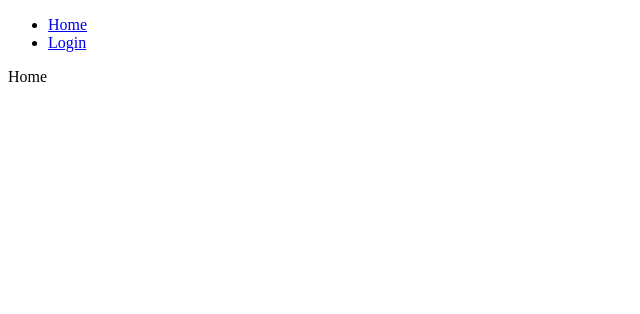
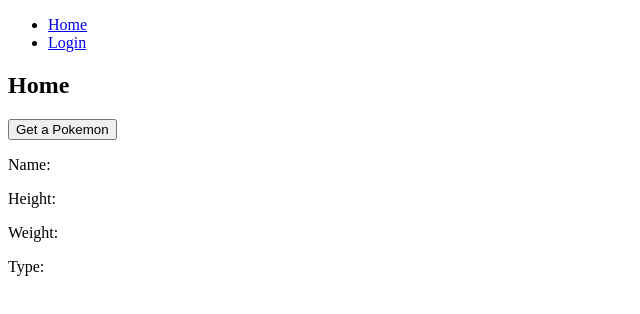
Before and after one commit to Lauraillouz/digitous-react, a React (Create React App) app in the folder poke-context/: page / in a window 1280 px wide. Shown: the top 314 px of the page, without its empty margins (0-640 px from the left). Built offline with nearby package versions, Linux system fonts and the light colour scheme; no server answers.

Commit message:
Homepage created

```diff
--- a/poke-context/src/components/Home.js
+++ b/poke-context/src/components/Home.js
@@ -1,5 +1,39 @@
+import { useEffect, useState } from "react";
+
+function randomNumber() {
+  return Math.floor(Math.random() * 100) + 1;
+}
+
 const Home = () => {
-  return <div>Home</div>;
+  const [pokemon, setPokemon] = useState({});
+  /*   const [newPokemon, setNewPokemon] = useState(); */
+
+  useEffect(() => {
+    fetch("https://pokeapi.co/api/v2/pokemon/1")
+      .then((res) => res.json())
+      .then((res) => {
+        setPokemon(res);
+      });
+  }, []);
+
+  const getPokemon = () => {
+    fetch(`https://pokeapi.co/api/v2/pokemon/${randomNumber()}`)
+      .then((res) => res.json())
+      .then((res) => {
+        setPokemon(res);
+      });
+  };
+
+  return (
+    <div>
+      <h2>Home</h2>
+      <button onClick={getPokemon}>Get a Pokemon</button>
+      <p>Name: {pokemon.name}</p>
+      <p>Height: {pokemon.height}</p>
+      <p>Weight: {pokemon.weight}</p>
+      <p>Type: {pokemon.type}</p>
+    </div>
+  );
 };
 
 export default Home;
```
